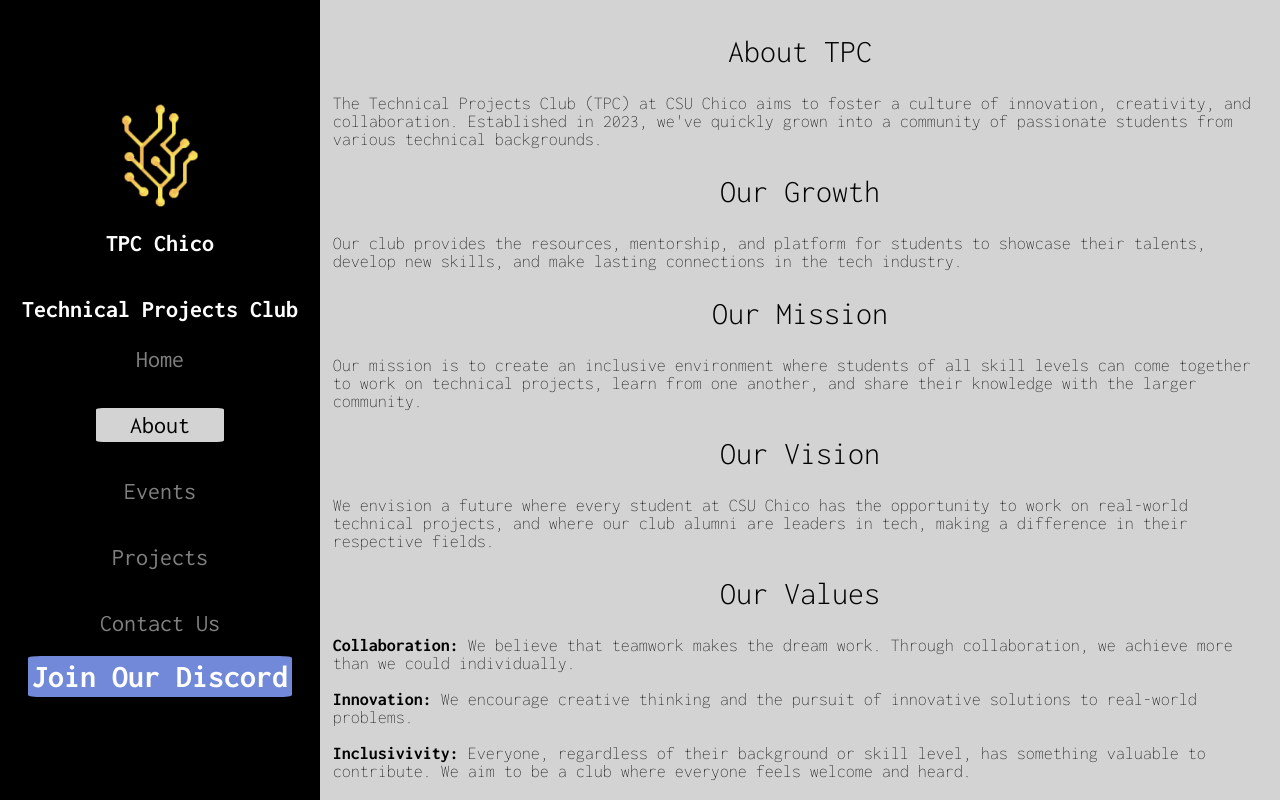
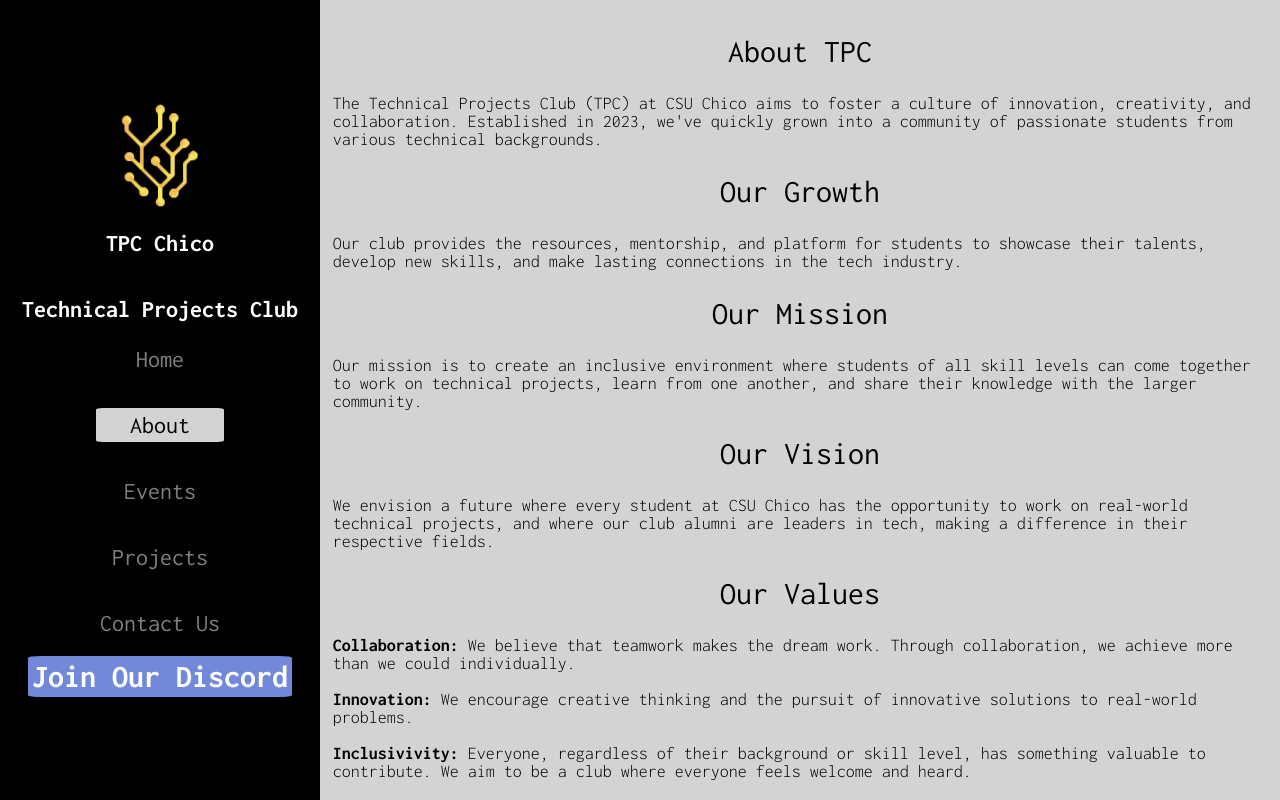
Before and after one commit to Slam210/tpc, a React (Create React App) app: page /About in a window 1280 px wide. Built offline with nearby package versions, Linux system fonts and the light colour scheme.

Commit message:
Fixed fonts

```diff
--- a/src/CSS/About.css
+++ b/src/CSS/About.css
@@ -9,11 +9,11 @@
 .aboutTitle {
     font-size: xx-large;
     text-align: center;
-    font-weight: 300;
+    font-weight: 400;
 }
 
 .aboutDescription {
     font-size: large;
     text-align: left;
-    font-weight: 200;
+    font-weight: 300;
 }
--- a/src/CSS/Events.css
+++ b/src/CSS/Events.css
@@ -5,6 +5,7 @@
     overflow-y: auto;
     height: 100%;
     top: 10%;
+    font-weight: 300px;
 }
 
 .react-calendar {
@@ -20,7 +21,7 @@
 }
 
 .react-calendar--doubleView {
-    width: 700px;
+    width: 100%;
 }
 
 .react-calendar--doubleView .react-calendar__viewContainer {
```
